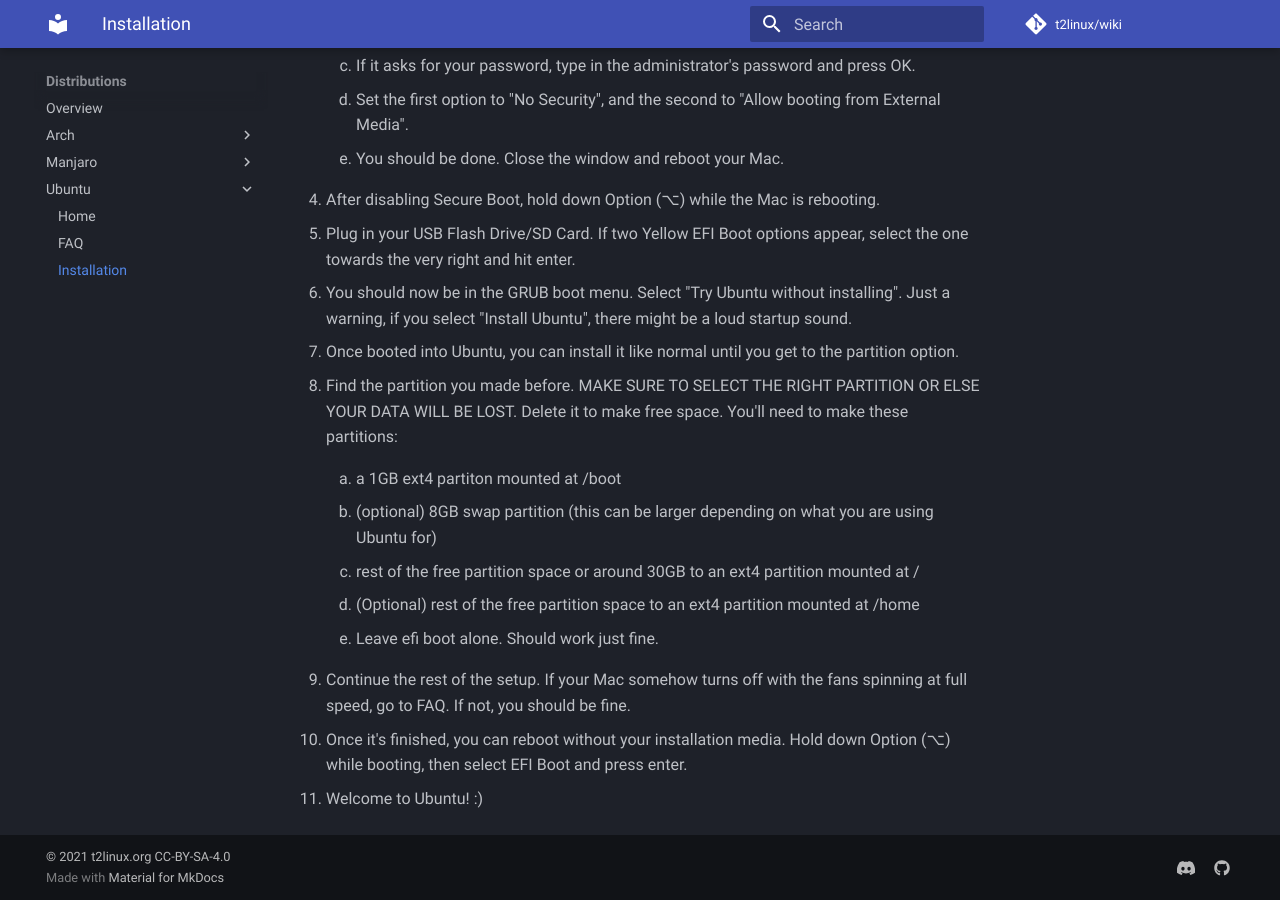
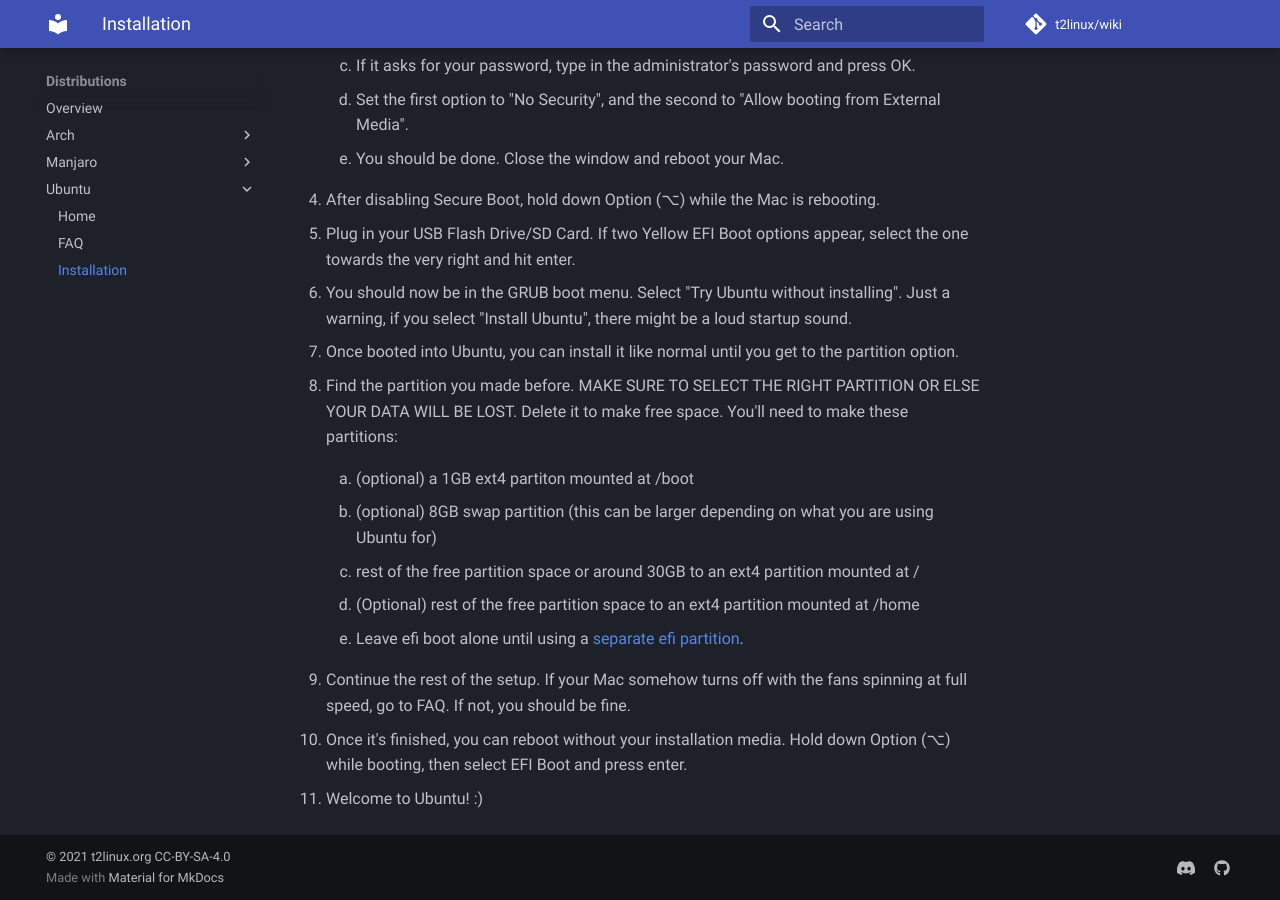
Before and after one commit to t2linux/wiki, an MkDocs documentation site: the page built from docs/distributions/ubuntu/installation.md, in a window 1280 px wide and 900 px high, scrolled down 1056 px. Built offline with MkDocs 1.6.1 and Material for MkDocs 9.7.7, drawn with Linux system fonts in a browser that asks for light colours; comment, search, counter and statistics services are not loaded.

Commit message:
Minor clarification

```diff
--- a/docs/distributions/ubuntu/installation.md
+++ b/docs/distributions/ubuntu/installation.md
@@ -36,7 +36,7 @@ The iso you should download depends on your machine, but usually the normal mbp
 7. Once booted into Ubuntu, you can install it like normal until you get to the partition option.
 8. Find the partition you made before. MAKE SURE TO SELECT THE RIGHT PARTITION OR ELSE YOUR DATA WILL BE LOST. Delete it to make free space. You'll need to make these partitions:
 
-    1. a 1GB ext4 partiton mounted at /boot
+    1. (optional) a 1GB ext4 partiton mounted at /boot
 
     2. (optional) 8GB swap partition (this can be larger depending on what you are using Ubuntu for)
 
@@ -44,7 +44,7 @@ The iso you should download depends on your machine, but usually the normal mbp
 
     4. (Optional) rest of the free partition space to an ext4 partition mounted at /home
 
-    5. Leave efi boot alone. Should work just fine.
+    5. Leave efi boot alone until using a [separate efi partition](https://wiki.t2linux.org/guides/windows/#using-seperate-efi-partitions).
 
 9. Continue the rest of the setup. If your Mac somehow turns off with the fans spinning at full speed, go to FAQ. If not, you should be fine.
 10. Once it's finished, you can reboot without your installation media. Hold down Option (⌥) while booting, then select EFI Boot and press enter.
```
